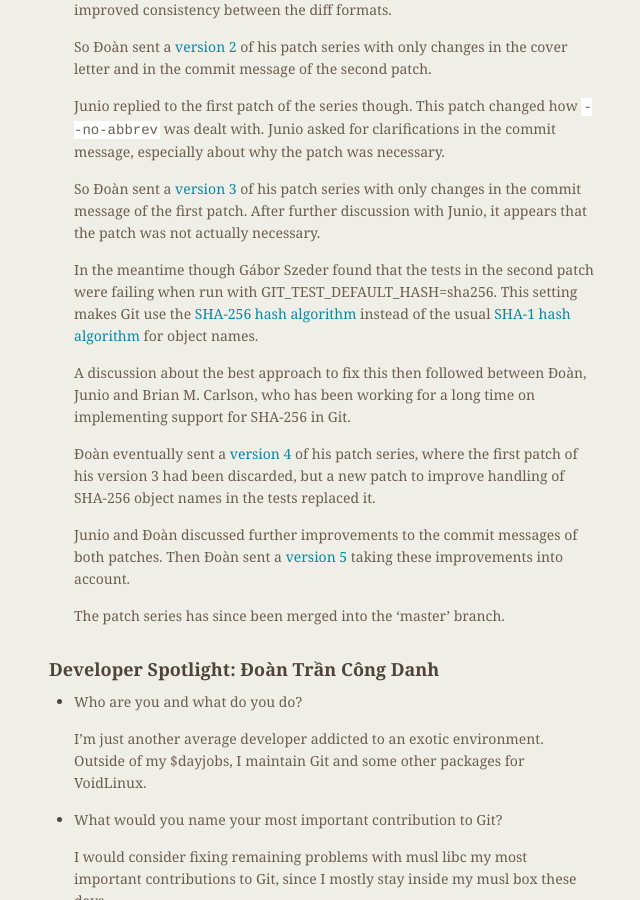
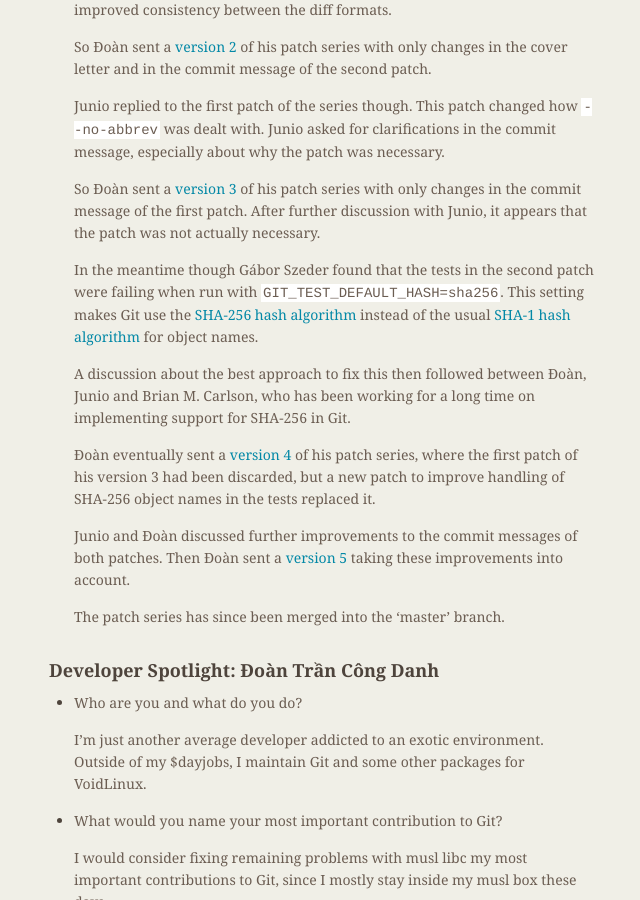
Before and after one commit to git/git.github.io, a Jekyll site: the page built from _posts/2020-09-24-edition-67.markdown, in a window 1280 px wide and 900 px high, scrolled down 1365 px. Shown: the whole window, without its empty margins (485-1125 px from the left). Built offline with Jekyll 4.4.1, drawn with Linux system fonts in a browser that asks for light colours.

Commit message:
Fixed Git releated CODE markup inside a description.

```diff
--- a/_posts/2020-09-24-edition-67.markdown
+++ b/_posts/2020-09-24-edition-67.markdown
@@ -98,7 +98,7 @@
 
   In the meantime though Gábor Szeder found that the tests in the
   second patch were failing when run with
-  GIT_TEST_DEFAULT_HASH=sha256. This setting makes Git use the
+  `GIT_TEST_DEFAULT_HASH=sha256`. This setting makes Git use the
   [SHA-256 hash algorithm](https://en.wikipedia.org/wiki/SHA-2)
   instead of the usual
   [SHA-1 hash algorithm](https://en.wikipedia.org/wiki/SHA-1)
```
